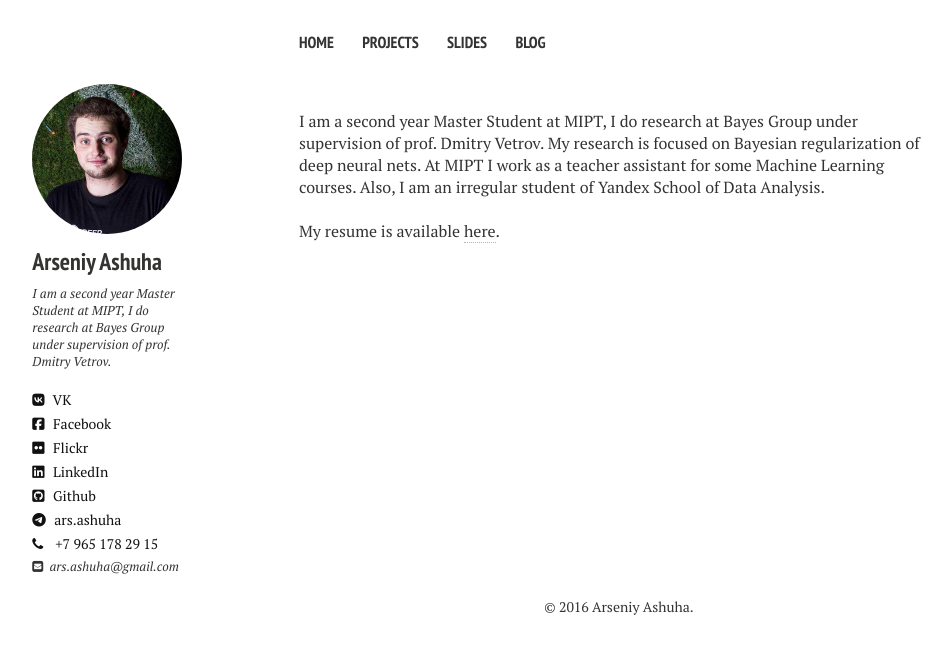
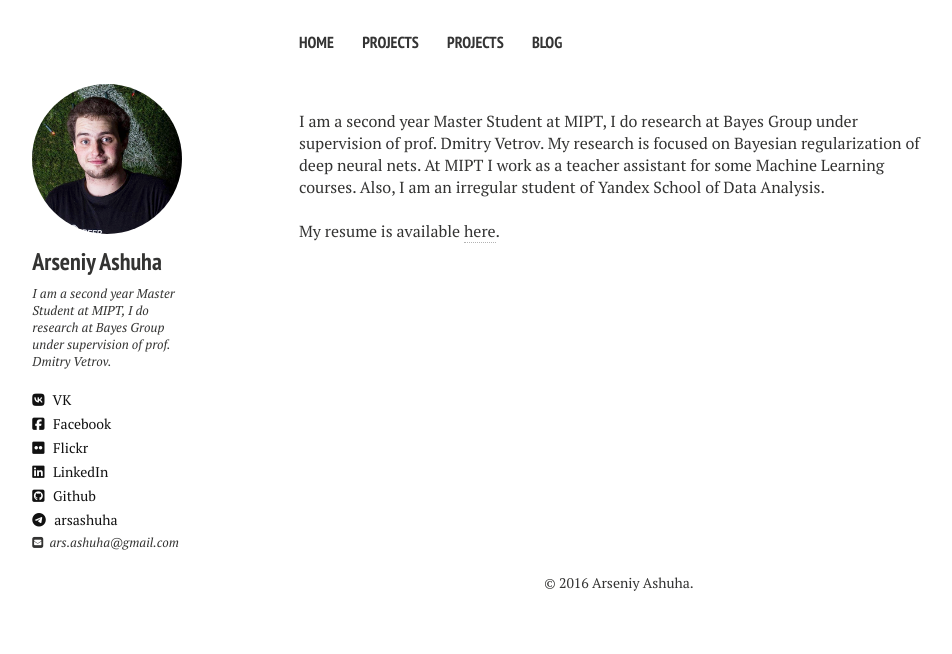
Before and after one commit to senya-ashukha/senya-ashukha.github.io, a Jekyll site: the page built from index.md, in a window 1280 px wide. Shown: the top 654 px of the page, without its empty margins (21-973 px from the left). Built offline with Jekyll 4.4.1, drawn with Linux system fonts in a browser that asks for light colours; nearby versions of some CDN libraries.

Commit message:
contest link

```diff
--- a/_config.yml
+++ b/_config.yml
@@ -10,8 +10,7 @@ owner:
   vk: ars.ashuha
   facebook: ars.ashuha
   flickr: 115219639@N03
-  telegram: ars.ashuha
-  phone: +7 965 178 29 15
+  telegram: arsashuha
 
 # google_analytics: UA-52736040-1
 # google_verify: https://ssl.bing.com/webmaster/configure/verify/ownership Option 2 content= goes here
@@ -21,8 +20,8 @@ links:
     url: /
   - title: Projects
     url: /projects/
-  - title: Slides
-    url: /slides/
+  - title: Projects
+    url: /projects/
   - title: Blog
     url: /blog/
 
```
